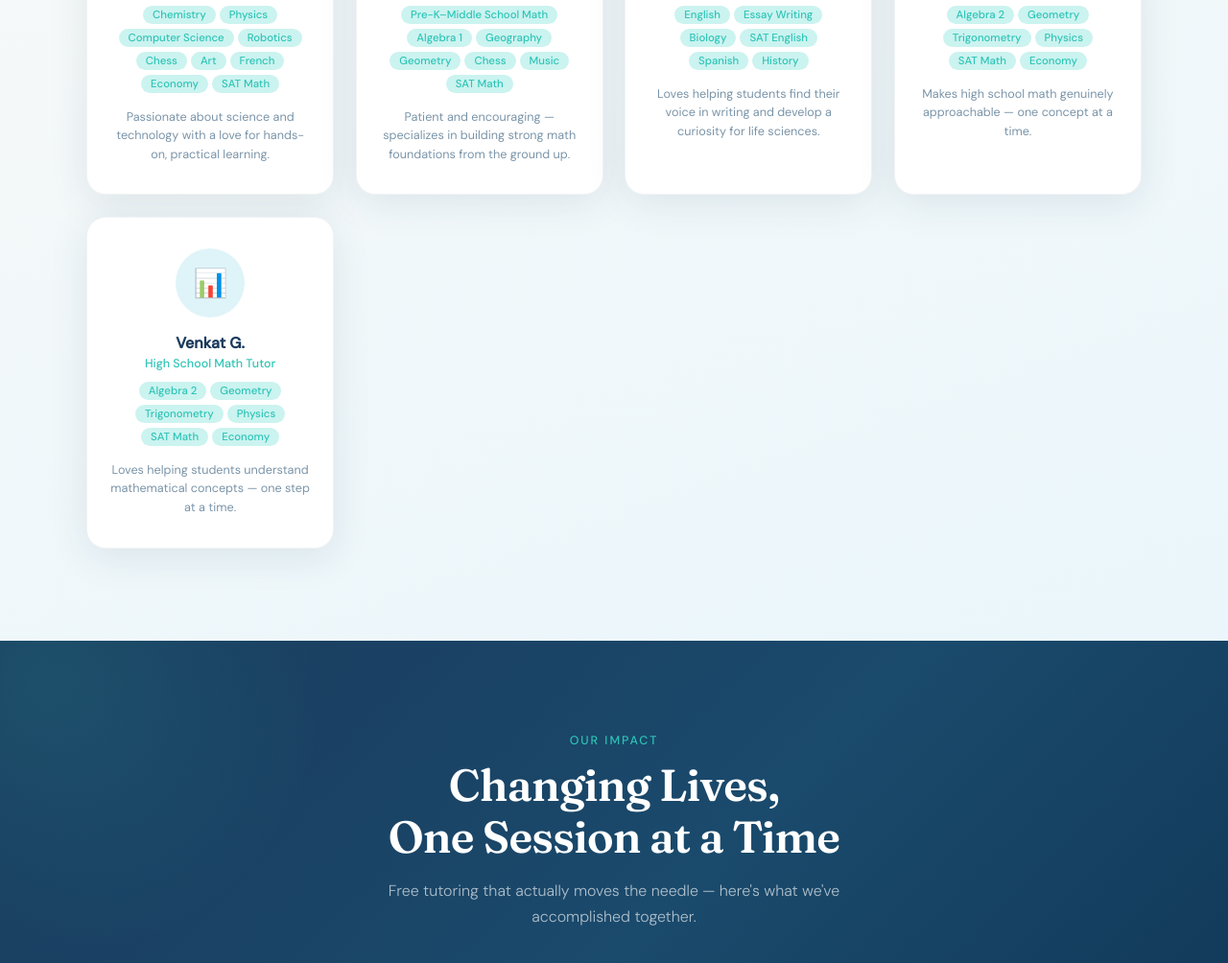
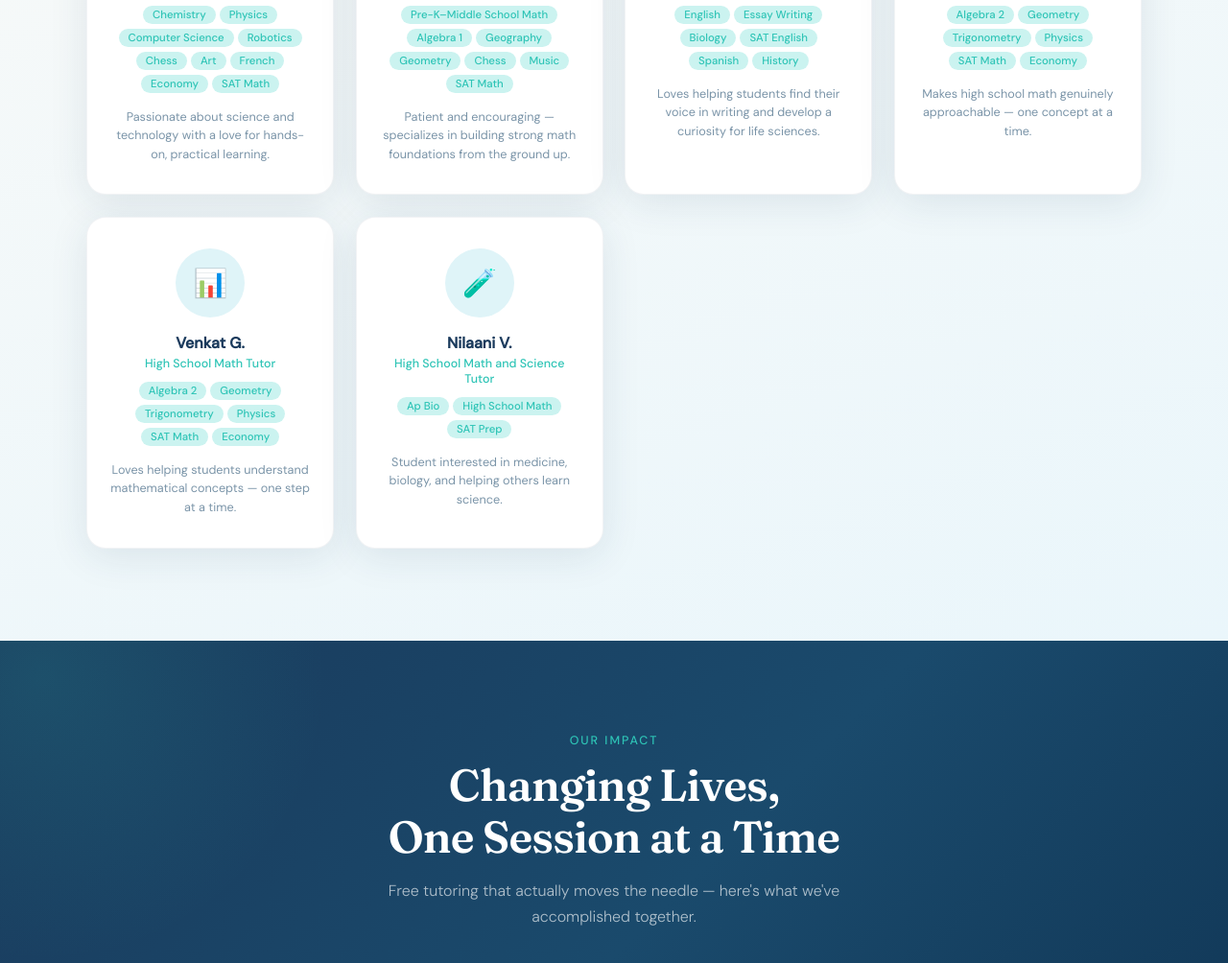
Before and after one commit to not-good8/atlas-edu, a plain HTML site: page index.html in a window 1280 px wide. Shown: the part 3729-4733 px from the top of the page at 96% size. Drawn offline with Linux system fonts and the light colour scheme.

Commit message:
Add Nilaani V. as a new tutor

```diff
--- a/index.html
+++ b/index.html
@@ -97,6 +97,14 @@ const SITE_CONFIG = {
       color: "#dff4f8",
       tags:  ["Algebra 2", "Geometry", "Trigonometry", "Physics", "SAT Math", "Economy"],
       bio:   "Loves helping students understand mathematical concepts — one step at a time."
+    },
+     {
+      name:  "Nilaani V.",
+      role:  "High School Math and Science Tutor",
+      emoji: "🧪",
+      color: "#dff4f8",
+      tags:  ["Ap Bio", "High School Math", "SAT Prep"],
+      bio:   "Student interested in medicine, biology, and helping others learn science."
     },
   ],
 
```
